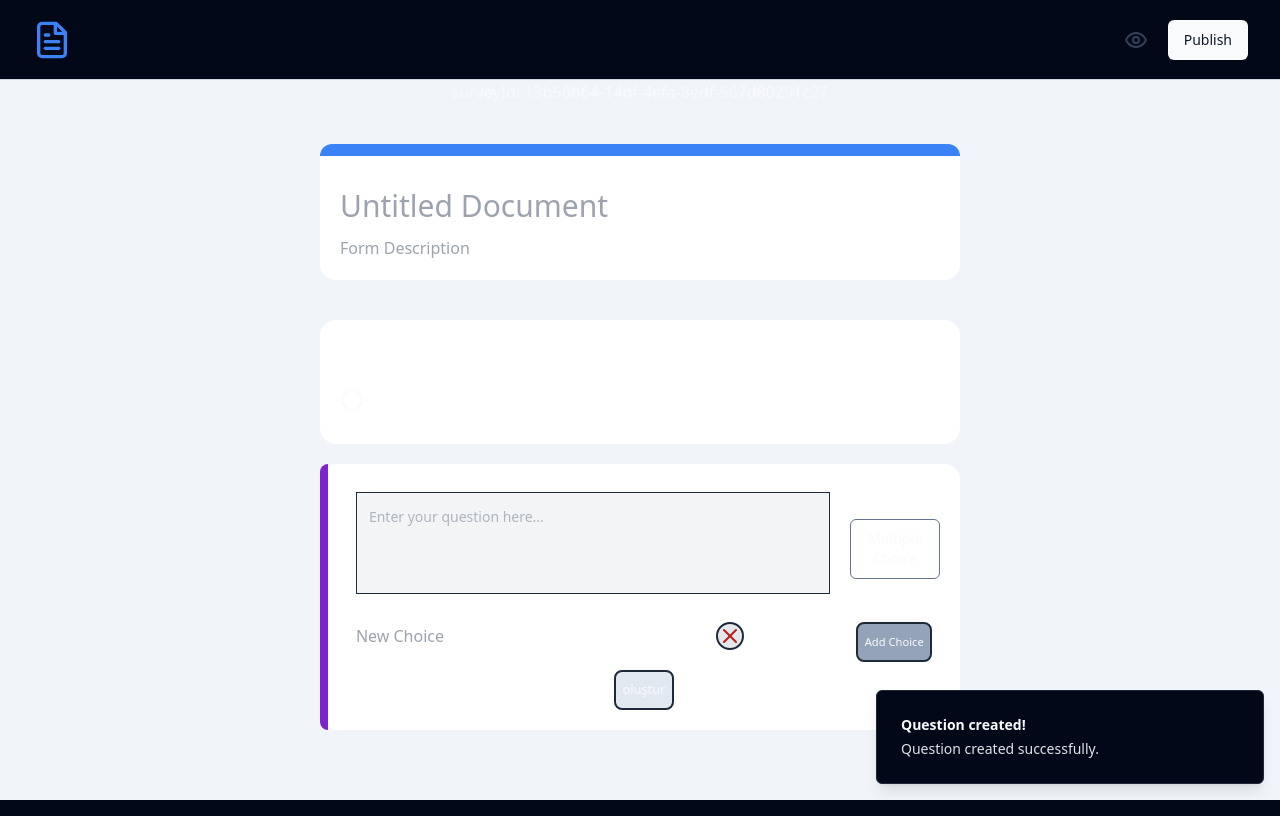
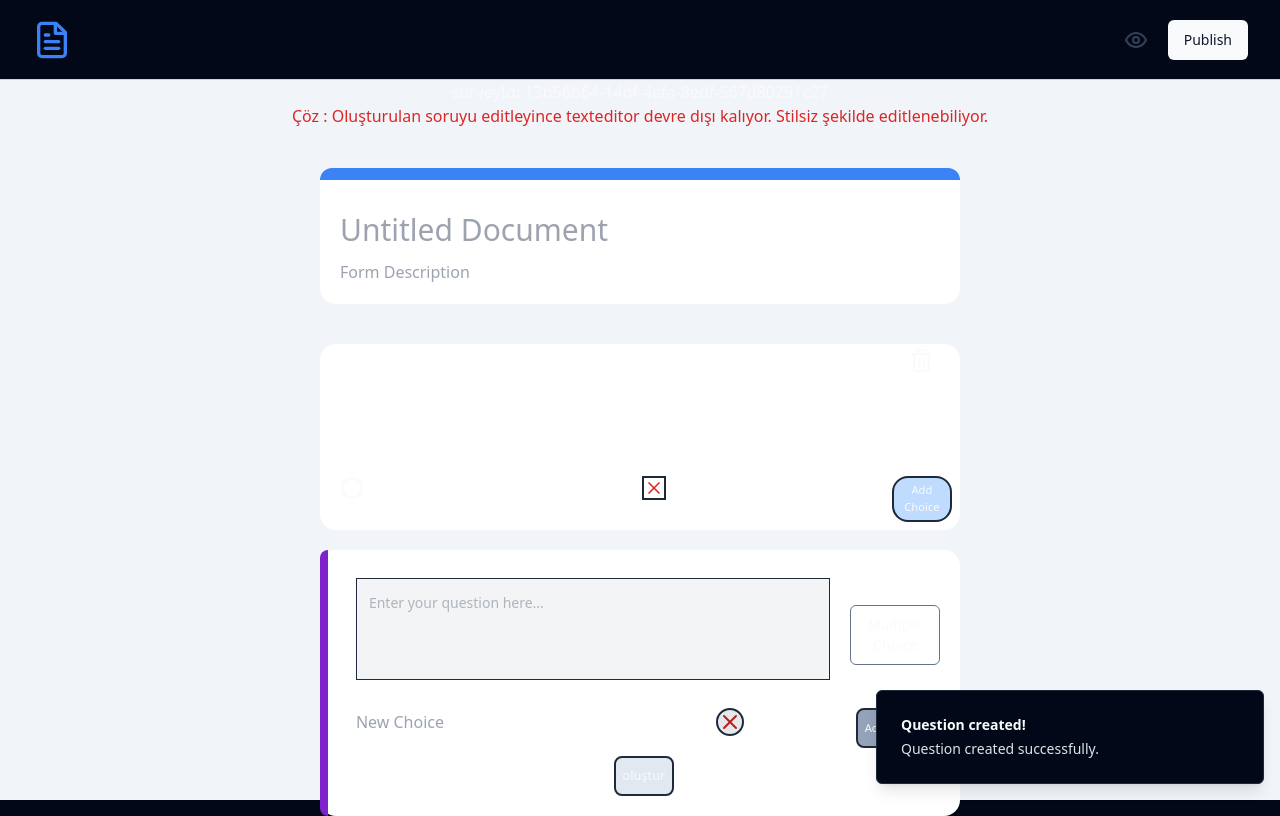
Before and after one commit to siracozgultekin/Survey-App, a React (Vite) app in the folder Frontend/: page /survey-creation in a window 1280 px wide. Both pictures are taken after a click on the button "oluştur". Built offline with nearby package versions, Linux system fonts and the light colour scheme.

Commit message:
CRUD operations for static questions

```diff
--- a/Frontend/src/components/SurveyCreationBody.tsx
+++ b/Frontend/src/components/SurveyCreationBody.tsx
@@ -12,12 +12,13 @@ import { useSelector } from "react-redux";
 import { RootState } from "@/redux/app/store";
 import MultipleChoice from "./questiontype/MultipleChoice";
 import Rating from "./questiontype/Rating";
-import { Circle, CircleDot, Star } from "lucide-react";
+import { Circle, CircleDot, Star, Trash2, X } from "lucide-react";
 import TiptapEditor from "./editor/TiptapEditor";
 import { convert } from "html-to-text";
 import { useToast } from "@/components/ui/use-toast";
 import { useSurveyStore } from "@/store/use-survey-store";
 import { useQuestionArrStore } from "@/store/use-questionArr-store";
+import { Button } from "./ui/button";
 
 const SurveyCreationBody = () => {
   const currentDate = new Date();
@@ -31,7 +32,15 @@ const SurveyCreationBody = () => {
   const [editorState, setEditorState] = useState("");
 
   const { setSurveyDescription, setSurveyTitle, id } = useSurveyStore();
-  const { insertQuestion, questionArr } = useQuestionArrStore();
+  const {
+    addChoice,
+    removeQuestion,
+    removeChoice,
+    setQuestionChoice,
+    setQuestion,
+    insertQuestion,
+    questionArr,
+  } = useQuestionArrStore();
   const createQuestion = () => {
     insertQuestion({
       id: uuidv4(),
@@ -52,6 +61,10 @@ const SurveyCreationBody = () => {
   return (
     <div className="flex h-full w-full flex-col items-center justify-start bg-slate-100">
       surveyId: {id}
+      <p className="text-red-600">
+        Çöz : Oluşturulan soruyu editleyince texteditor devre dışı kalıyor.
+        Stilsiz şekilde editlenebiliyor.
+      </p>
       <div className="m-10 flex h-fit w-[50%] flex-col  gap-3  rounded-2xl bg-white ">
         <div className="flex h-3 w-full self-start rounded-t-2xl bg-blue-500"></div>
         <div className="flex flex-col gap-3 p-5">
@@ -81,32 +94,83 @@ const SurveyCreationBody = () => {
       </div>
       {questionArr?.map((question) => (
         <div
-          className="mb-5 w-[50%]   rounded-2xl bg-white p-5"
+          className=" mb-5 flex w-[50%] justify-between rounded-2xl  bg-white"
           key={question.id}
         >
           {/* {JSON.stringify(question, null, 2)} */}
-
+          <div className="m-5 w-[85%]">
             <div className="mb-5 text-lg">
               {/*Bold italic vs. çalısmıyor.*/}
               <input
                 type="text"
-              value={question.question}
-              className=" border-slate-600 font-sans text-lg focus:border-b-2 focus:outline-none"
+                placeholder={question.question}
+                className=" h-[90px] w-[100%]  border-slate-600 font-sans text-lg focus:border-b-2 focus:outline-none"
+                onChange={(e) => {
+                  e.preventDefault(),
+                    setQuestion({
+                      id: question.id,
+                      questionstr: e.target.value,
+                    });
+                }}
               />
             </div>
             <div>
               {question.choices.map((choice, index) => (
-              <div key={index} className="mb-2 flex gap-2">
+                <div key={index} className="mb-2 flex items-center gap-2">
                   <Circle />
                   {
                     <input
                       type="text"
-                    value={choice}
-                    className=" border-slate-600 font-sans text-lg focus:border-b-2 focus:outline-none"
+                      placeholder={choice}
+                      className="   w-[50%] border-slate-600 font-sans text-lg focus:border-b-2 focus:outline-none"
+                      onChange={(e) => {
+                        e.preventDefault(),
+                          setQuestionChoice({
+                            id: question.id,
+                            index: index,
+                            choicestr: e.target.value,
+                          });
+                      }}
                     />
                   }
+                  <div
+                    onClick={() => {
+                      console.log("removeonces...", question.id, index);
+                      removeChoice({
+                        id: question.id,
+                        index: index,
+                      });
+                      console.log("sonrası...", question.id, index);
+                    }}
+                  >
+                    <X className="border-2 text-red-600" />
+                  </div>
                 </div>
               ))}
+            </div>
+          </div>
+          <div className="flex flex-col justify-between">
+            <Trash2
+              className=" m-1 flex h-[25px] w-[25px] self-center"
+              onClick={() =>
+                removeQuestion({
+                  id: question.id,
+                })
+              }
+            />
+            {question.question_type === 2 && (
+              <button
+                className="m-2 rounded-2xl border-2 bg-blue-200 py-1 text-[70%]"
+                onClick={() => {
+                  addChoice({
+                    id: question.id,
+                    choicestr: "newChoice",
+                  });
+                }}
+              >
+                Add Choice
+              </button>
+            )}
           </div>
         </div>
       ))}
--- a/Frontend/src/store/use-questionArr-store.ts
+++ b/Frontend/src/store/use-questionArr-store.ts
@@ -7,6 +7,11 @@ interface QuestionArrStore {
 
   //setters for the QuestionArrStore
   insertQuestion: (questionArr: Question) => void;
+  setQuestion: (data: any) => void;
+  setQuestionChoice: (data: any) => void;
+  removeChoice: (data: any) => void;
+  removeQuestion: (data: any) => void;
+  addChoice: (data: any) => void;
 }
 export const useQuestionArrStore = create<QuestionArrStore>((set) => ({
   //initial state of the QuestionArrStore
@@ -14,4 +19,61 @@ export const useQuestionArrStore = create<QuestionArrStore>((set) => ({
 
   insertQuestion: (question: Question) =>
     set((state) => ({ questionArr: [...state.questionArr, question] })),
+  setQuestion: (data: any) =>
+    set((state) => ({
+      questionArr: state.questionArr.map((questionObj) => {
+        if (questionObj.id === data.id) {
+          questionObj.question = data.questionstr;
+        }
+        return questionObj;
+      }),
+    })),
+  removeQuestion: (data: any) =>
+    set((state) => ({
+      questionArr: state.questionArr.filter((questionObj) => {
+        if (questionObj.id !== data.id) {
+          return questionObj;
+        }
+      }),
+    })),
+  setQuestionChoice: (data: any) =>
+    set((state) => ({
+      questionArr: state.questionArr.map((questionObj) => {
+        if (questionObj.id === data.id) {
+          questionObj.choices[data.index] = data.choicestr;
+        }
+        return questionObj;
+      }),
+    })),
+  removeChoice: (data: any) =>
+    set(
+      (state) => (
+        console.log("removechoicefonksiyonu data=>", data),
+        {
+          questionArr: state.questionArr.map((questionObj) => {
+            if (questionObj.id === data.id) {
+              // questionObj.choices[data.index] ;
+              questionObj.choices = questionObj.choices.filter(
+                (choice, index) => {
+                  if (index !== data.index) {
+                    return choice;
+                  }
+                },
+              );
+            }
+            return questionObj;
+          }),
+        }
+      ),
+    ),
+  addChoice: (data: any) =>
+    set((state) => ({
+      questionArr: state.questionArr.map((questionObj) => {
+        if (questionObj.id === data.id) {
+          console.log("data.choicestr=> ", data.choicestr);
+          questionObj.choices.push(data.choicestr);
+        }
+        return questionObj;
+      }),
+    })),
 }));
```
Lines whose indentation alone changed are shown as unchanged.
